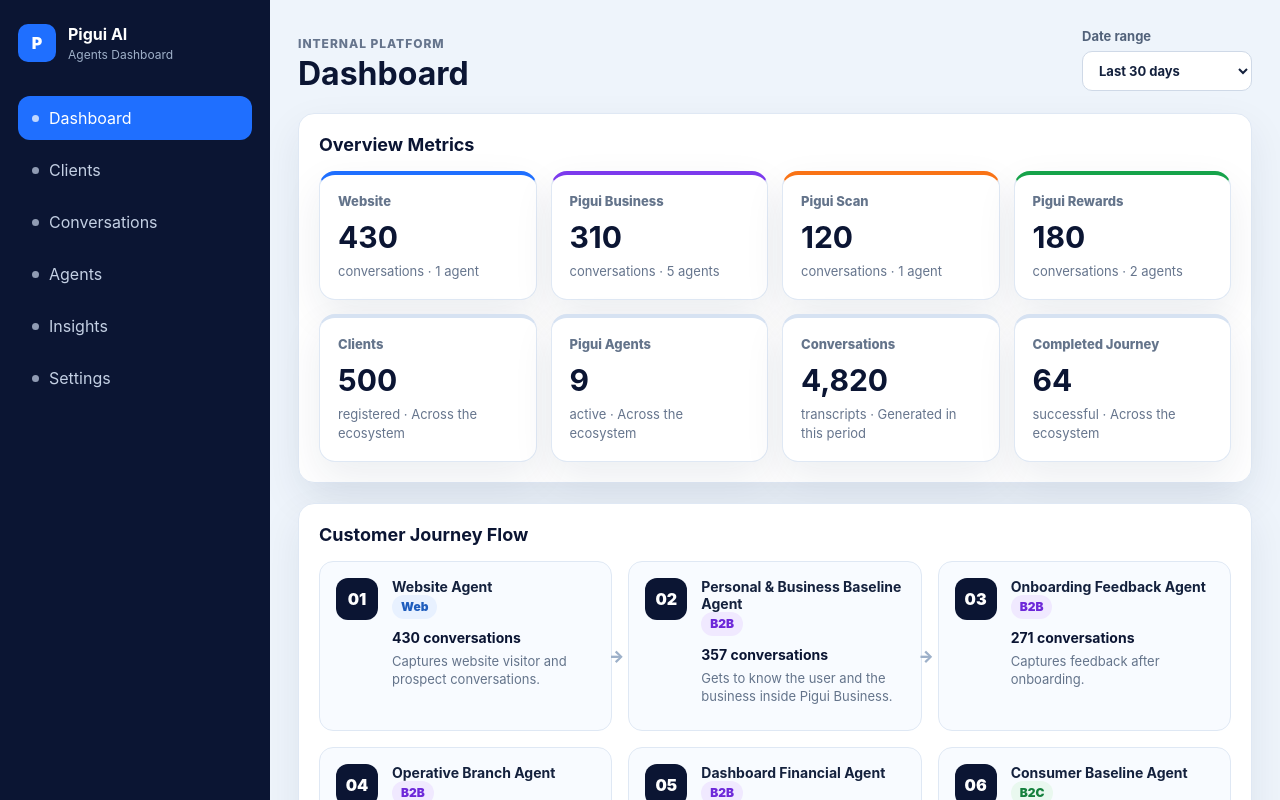
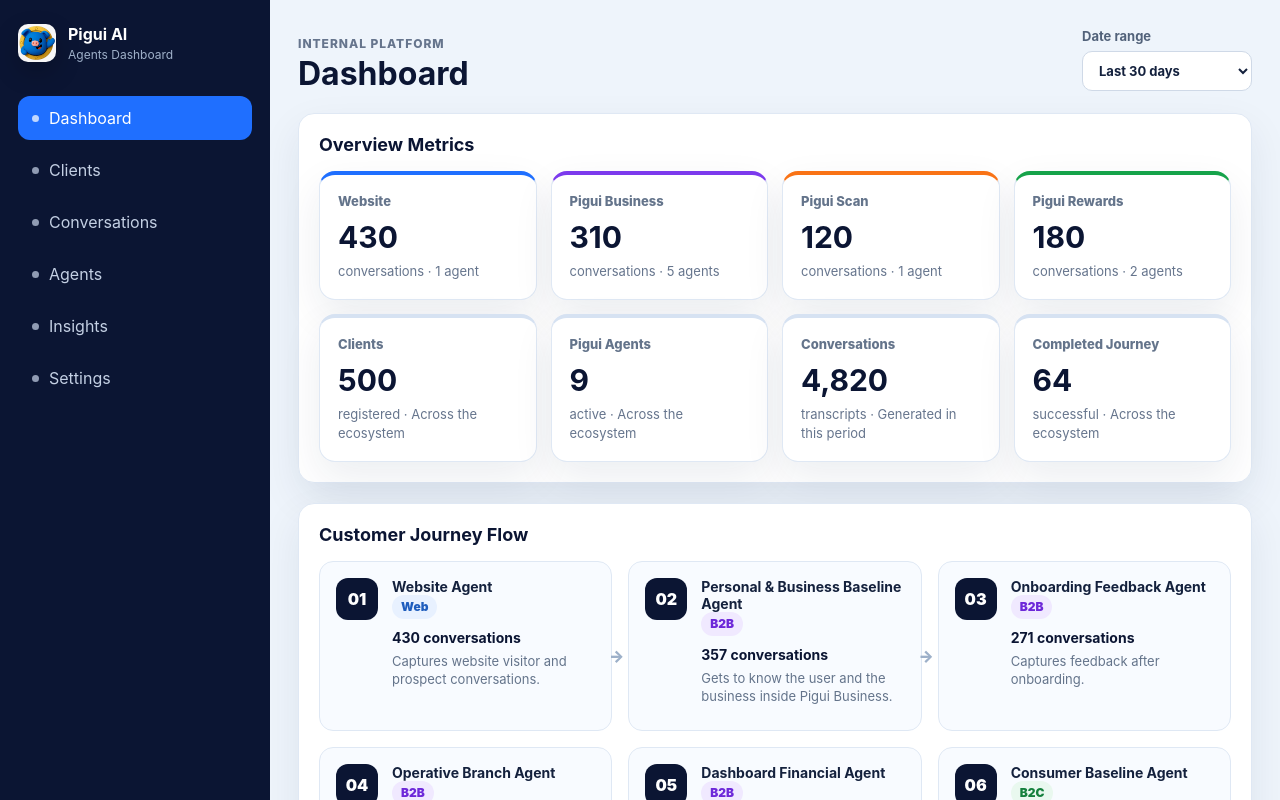
Before and after one commit to sergioromero-ops/agent-responses-dashboard, a Vue app: page / in a window 1280 px wide. Both pictures are taken after a click on the button "Sign in". Shown: the top 800 px of the page. Built offline with nearby package versions, Linux system fonts and the light colour scheme.

Commit message:
Use Pigui image logo in sidebar

```diff
--- a/src/App.vue
+++ b/src/App.vue
@@ -26,7 +26,7 @@
   <main v-else class="app-frame">
     <aside class="sidebar">
       <div class="brand-block">
-        <span class="brand-mark">P</span>
+        <img class="brand-mark" src="/pigui-logo.jpg" alt="Pigui" />
         <div>
           <strong>Pigui AI</strong>
           <small>Agents Dashboard</small>
--- a/src/styles.css
+++ b/src/styles.css
@@ -150,13 +150,11 @@
 }
 
 .brand-mark {
-  align-items: center;
-  background: #1f6fff;
   border-radius: 10px;
-  display: flex;
-  font-weight: 900;
   height: 38px;
-  justify-content: center;
+  object-fit: cover;
+  object-position: center;
+  box-shadow: 0 10px 24px rgba(0, 0, 0, 0.22);
   width: 38px;
 }
 
```
Also changed, not shown: public/pigui-logo.jpg (added).
